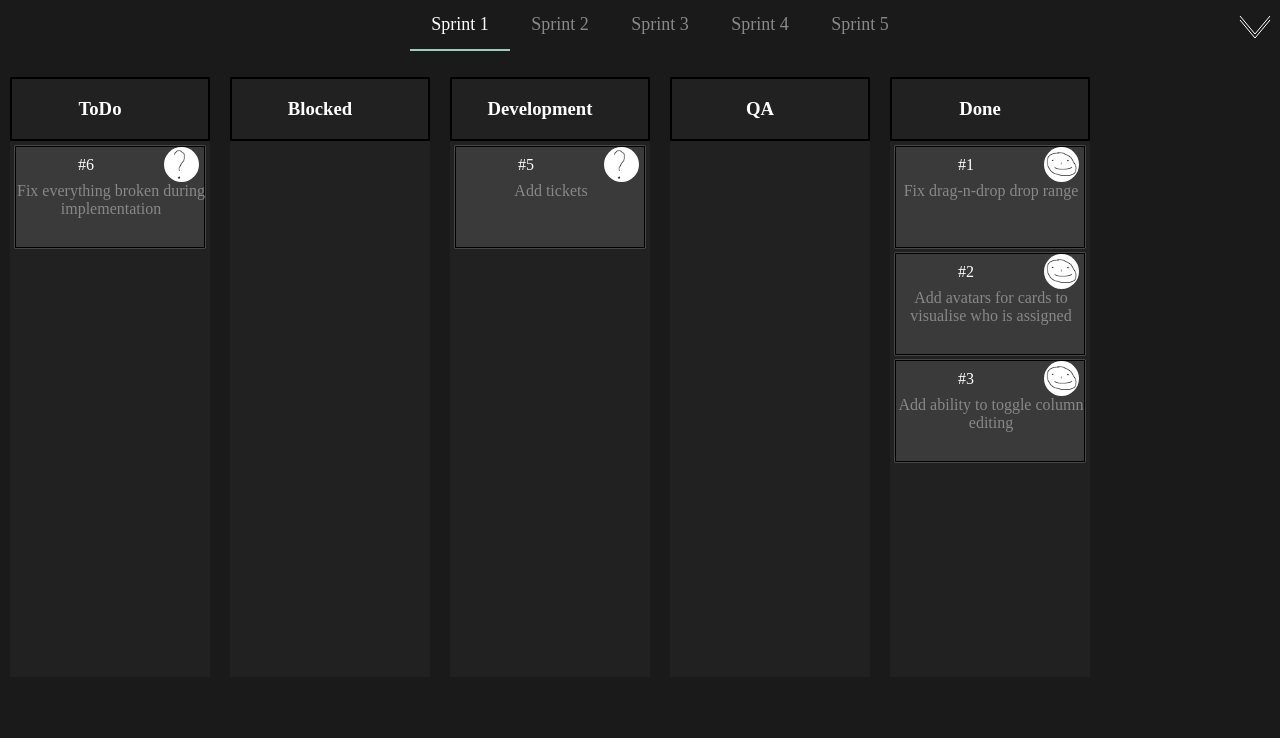
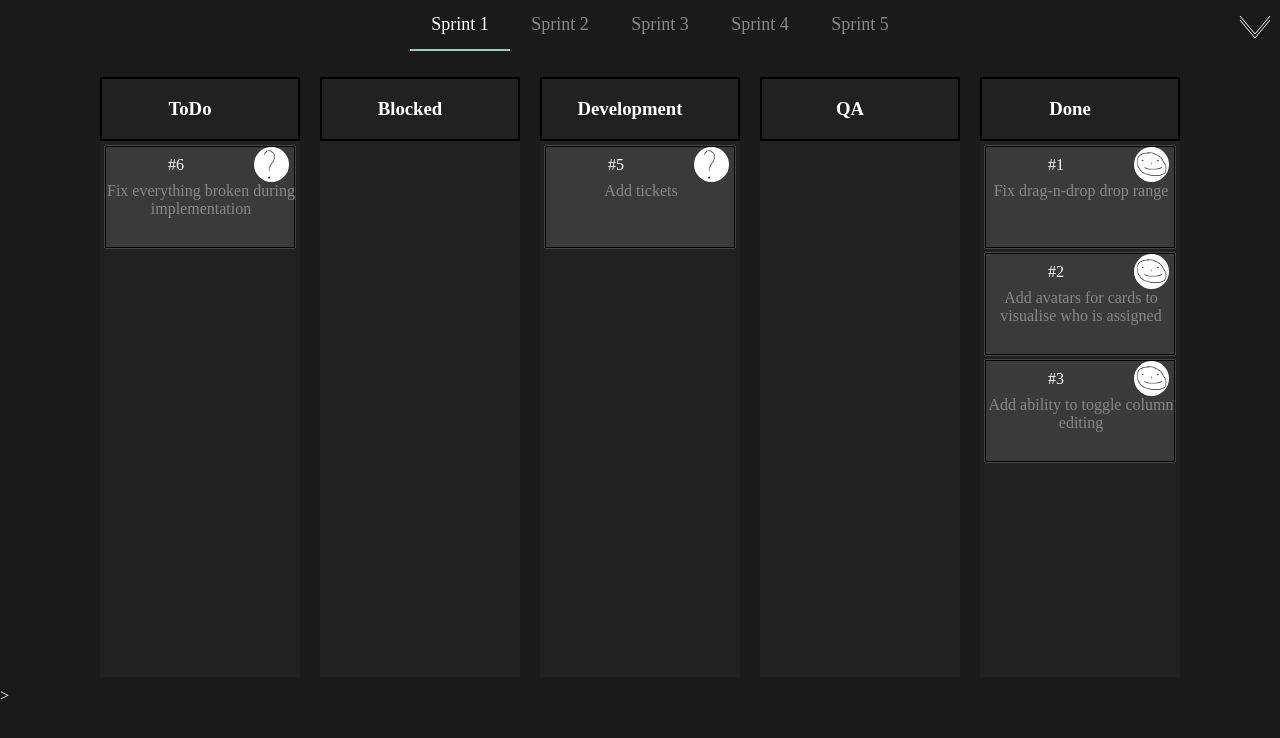
Before and after one commit to AbobaShlepa/jira, a Vue app: page /board/1 in a window 1280 px wide. Shown: the top 738 px of the page. Built offline with nearby package versions, Linux system fonts and the light colour scheme.

Commit message:
Migrated to modal

```diff
--- a/src/components/AddTicket.vue
+++ b/src/components/AddTicket.vue
@@ -27,12 +27,9 @@
 
 <template>
   <div class="container">
-    <p>Enter ticket title:</p>
     <TitleEditor :title="ticket.title" :on-title-changed="(newTitle: string) => ticket.title = newTitle" />
-    <p>Select assignee:</p>
     <AssigneeSelector :assignee-id="ticket.assigneeId"
       :on-assignee-changed="(userId: number) => ticket.assigneeId = userId" />
-    <p>Enter ticket desciption</p>
     <DescriptionEditor :description="ticket.description"
       :on-description-change="(description: string) => ticket.description = description" />
     <button type="button" @click="handleAdd">
--- a/src/components/AssigneeSelector.vue
+++ b/src/components/AssigneeSelector.vue
@@ -19,6 +19,7 @@
 
 <template>
   <div>
+    <p>Select assignee:</p>
     <details>
       <summary>
         <User :user="currentUser" :key="currentUser.id" />
--- a/src/components/Board.vue
+++ b/src/components/Board.vue
@@ -38,5 +38,6 @@
 <style scoped>
 .board {
   display: flex;
+  justify-content: center;
 }
 </style>
--- a/src/components/BoardView.vue
+++ b/src/components/BoardView.vue
@@ -1,17 +1,16 @@
 <script setup lang="ts">
   import AddTicketModal from './AddTicketModal.vue';
   import Board from './Board.vue';
+  import EditTicketModal from './EditTicketModal.vue';
   import SprintSelector from './SprintSelector.vue';
   import TicketView from './TicketView.vue';
 </script>
 
 <template>
   <SprintSelector />
-  <div class="flex">
-    <Board />
-    <TicketView />
-  </div>
+  <Board />>
   <AddTicketModal />
+  <EditTicketModal />
 </template>
 
 <style scoped>
--- a/src/components/DescriptionEditor.vue
+++ b/src/components/DescriptionEditor.vue
@@ -8,6 +8,7 @@
 </script>
 
 <template>
+  <p>Enter ticket desciption</p>
   <div>
     <textarea v-model="newDesciption" class="editor" />
     <button @click="onDescriptionChange(newDesciption)">Save</button>
--- /dev/null
+++ b/src/components/EditTicketModal.vue
@@ -0,0 +1,20 @@
+<script setup lang="ts">
+  import { usePermissionStore } from '@/stores/permissions';
+  import { storeToRefs } from 'pinia';
+  import Modal from '@/components/Modal.vue'
+  import TicketView from '@/components/TicketView.vue'
+
+  const store = usePermissionStore();
+  const { viewTicket } = storeToRefs(store);
+</script>
+
+<template>
+  <Modal :permission="viewTicket">
+    <template #header>
+      <h3>Edit ticket</h3>
+    </template>
+    <template #main>
+      <TicketView />
+    </template>
+  </Modal>
+</template>
--- a/src/components/TicketView.vue
+++ b/src/components/TicketView.vue
@@ -36,7 +36,6 @@
 <style scoped>
 .ticket-view {
   width: 100%;
-  border: 1px solid black;
   height: 100%;
   background-color: var(--background2);
 }
--- a/src/components/TitleEditor.vue
+++ b/src/components/TitleEditor.vue
@@ -10,6 +10,7 @@
 </script>
 
 <template>
+  <p>Enter ticket title:</p>
   <div class="title">
     <input v-model="title" @change="onTitleChanged(($event.target as HTMLInputElement).value)">
   </div>
--- a/src/stores/tickets.ts
+++ b/src/stores/tickets.ts
@@ -18,7 +18,8 @@ const defaultTickets: Ticket[] = [
 
   { id: counter++, title: 'Add sprint selector for add and edit ticket', assigneeId: 2, columnId: 3, description: '', sprintId: 2 },
   { id: counter++, title: 'Migrate add ticket to modal', assigneeId: 2, columnId: 5, description: '', sprintId: 2 },
-  { id: counter++, title: 'Migrate edit ticket to modal', assigneeId: 2, columnId: 1, description: '', sprintId: 2 },
+  { id: counter++, title: 'Migrate edit ticket to modal', assigneeId: 2, columnId: 5, description: '', sprintId: 2 },
+
   { id: counter++, title: 'Add ticket types', assigneeId: 2, columnId: 1, description: '', sprintId: 3 },
 ];
 const key = 'tickets';
```
